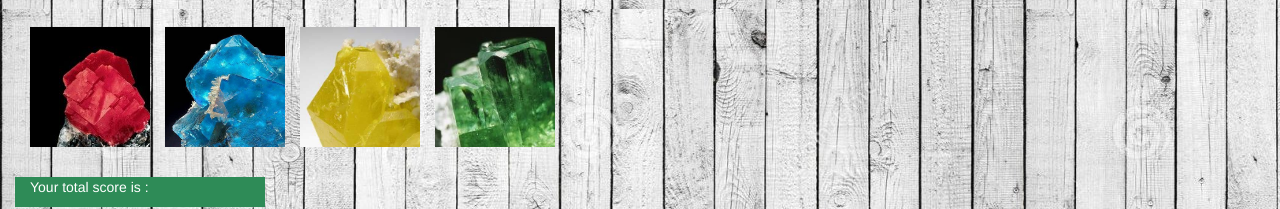
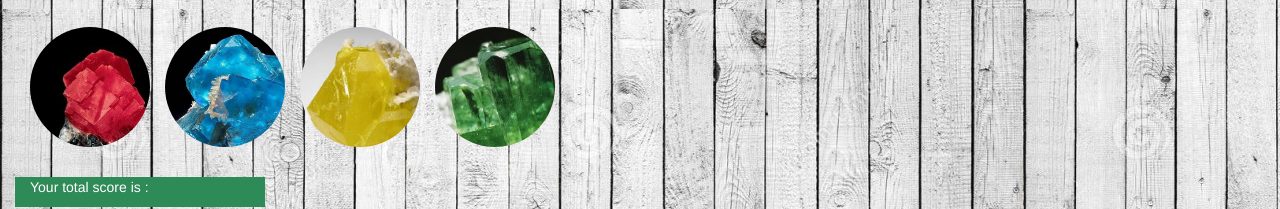
Before and after one commit to vbmcfarlane/week-4-game, a plain HTML site: page index.html in a window 1280 px wide. Shown: the part 591-800 px from the top of the page. Drawn offline with nearby package versions, Linux system fonts and the light colour scheme.

Commit message:
add border radius

```diff
--- a/assets/css/style.css
+++ b/assets/css/style.css
@@ -101,6 +101,7 @@ h1 {
 		float: left;
 		overflow: hidden;
 		margin: 10px 0 20px 15px;
+		border-radius:60px;
 	}
 
 	.page-header{
```
